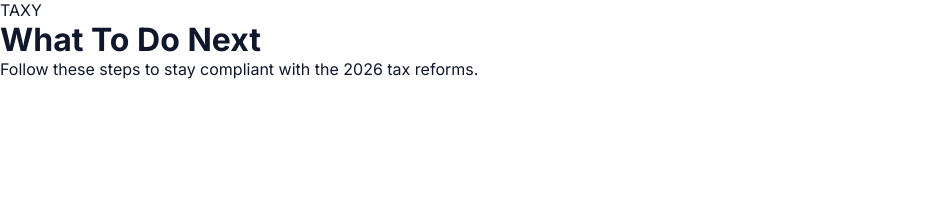
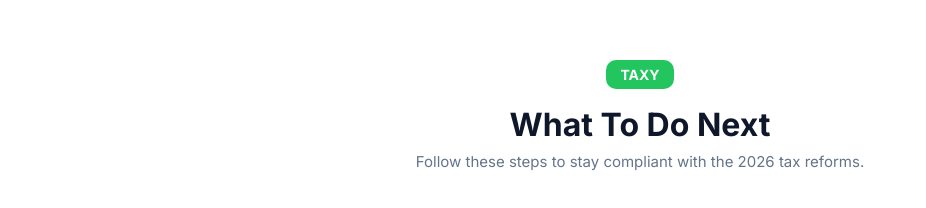
Before and after one commit to JasmondWorks/taxy-frontend, a plain HTML site: page next-steps-businessowner.html in a window 1280 px wide. Shown: the whole page, without its empty margins (0-926 px from the left). Drawn offline with Linux system fonts and the light colour scheme.

Commit message:
implement container and header layout

```diff
--- a/css/nextsteps.css
+++ b/css/nextsteps.css
@@ -17,3 +17,36 @@ body {
   background: #ffffff;
   color: var(--text-dark);
 }
+
+.container {
+  max-width: 900px;
+  margin: 60px auto;
+  padding: 0 20px;
+}
+
+.header {
+  text-align: center;
+  margin-bottom: 40px;
+}
+
+.badge {
+  display: inline-block;
+  background: #22c55e;
+  color: #ffffff;
+  padding: 6px 14px;
+  border-radius: 10px;
+  font-weight: 700;
+  font-size: 14px;
+  margin-bottom: 16px;
+}
+
+.header h1 {
+  font-size: 32px;
+  font-weight: 700;
+  margin-bottom: 8px;
+}
+
+.header p {
+  font-size: 15px;
+  color: var(--text-muted);
+}
```
